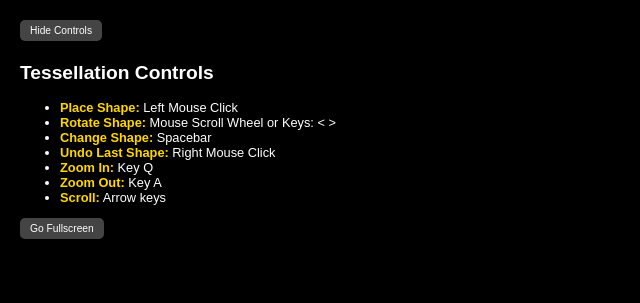
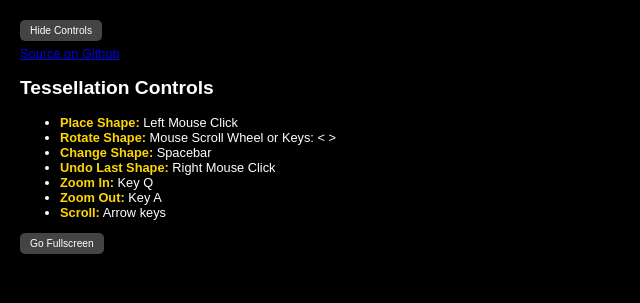
Before and after one commit to bblodget/Tessellation, a plain HTML site: page Tessellation/src/WASM/index.html in a window 1280 px wide. Shown: the whole page, without its empty margins (0-640 px from the left). Drawn offline with Linux system fonts and the light colour scheme; a script that the page names is missing.

Commit message:
Addit github link

```diff
--- a/Tessellation/src/WASM/index.html
+++ b/Tessellation/src/WASM/index.html
@@ -74,6 +74,7 @@
     <div id="controlsInfo">
         <button id="toggleControlsBtn" onclick="toggleControls()">Hide Controls</button>
         <div id="controlsText">
+            <a href="https://github.com/bblodget/Tessellation">Source on Github</a>
             <h2>Tessellation Controls</h2>
             <p>
                 <ul>
```
